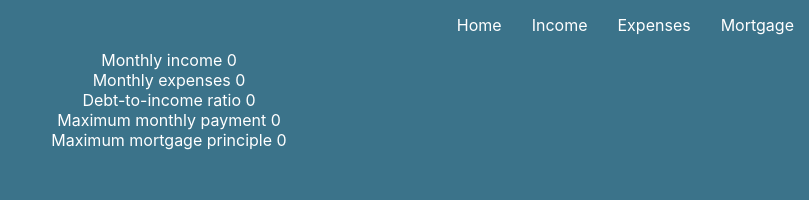
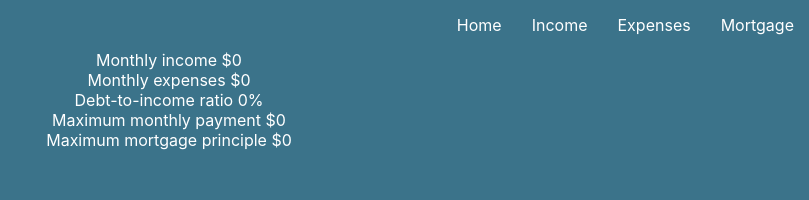
Before and after one commit to macrowell70/mortgage-calculator, a React (Create React App) app: page /mortgage in a window 1280 px wide. Shown: the top 200 px of the page, without its empty margins (471-1280 px from the left). Built offline with nearby package versions, Linux system fonts and the light colour scheme.

Commit message:
reworks map function on mortgage calculator for better clarity

```diff
--- a/src/Components/MortgageCalculator.js
+++ b/src/Components/MortgageCalculator.js
@@ -4,27 +4,27 @@ function MortgageCalculator(props) {
     const { income, expenses, dti, maxPayment, maxMortgage } = props.finalFigures;
 
     const fields = [{
-        figure: income,
-        lable: 'Monthly income'
+        figure: 'income',
+        lable: `Monthly income $${income}`
     }, {
-        figure: expenses,
-        lable: 'Monthly expenses'
+        figure: 'expenses',
+        lable: `Monthly expenses $${expenses}`
     }, {
-        figure: dti,
-        lable: 'Debt-to-income ratio'
+        figure: 'dti',
+        lable: `Debt-to-income ratio ${dti}%`
     }, {
-        figure: maxPayment,
-        lable: 'Maximum monthly payment'
+        figure: 'payment',
+        lable: `Maximum monthly payment $${maxPayment}`
     }, {
-        figure: maxMortgage,
-        lable: 'Maximum mortgage principle'
+        figure: 'principle',
+        lable: `Maximum mortgage principle $${maxMortgage}`
     }];
 
     return (
         <div>
             {fields.map((field, i) => (
-                <div className='mortgage-field' key={i} >
-                    {`${field['lable']} ${field['figure']}`}
+                <div id={`mortgage-${field.figure}`} className='mortgage-field' key={i} >
+                    {`${field.lable}`}
                 </div>
             ))}
         </div>
```
